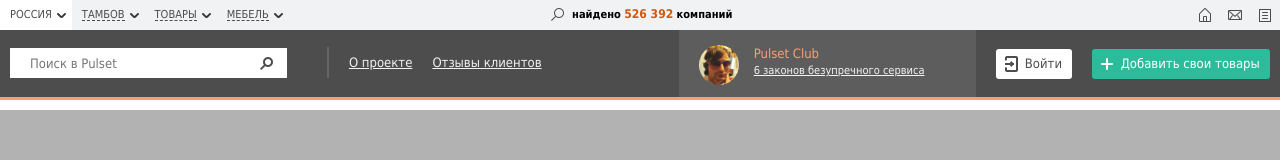
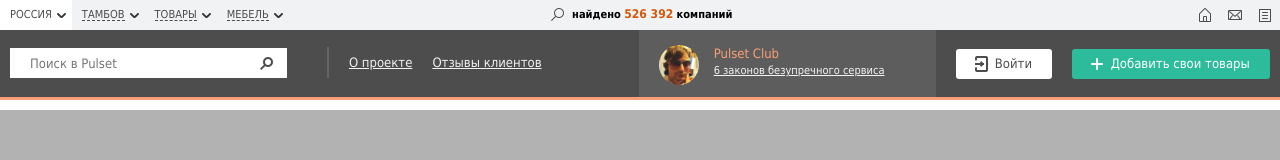
Before and after one commit to fatuk/pulset, a website: page index.html in a window 1280 px wide. Drawn offline with Linux system fonts and the light colour scheme.

Commit message:
Fix buttons

```diff
--- a/less/btn.less
+++ b/less/btn.less
@@ -5,8 +5,8 @@
     .border-radius(3px);
     height: 30px;
     text-decoration: none;
-    padding-right: 10px;
-    padding-left: 5px;
+    padding-right: 20px;
+    padding-left: 15px;
     padding-top: 5px;
     float: left;
     .transition(background .3s);
```
Also changed, not shown: css/main.css, 1 other file.
